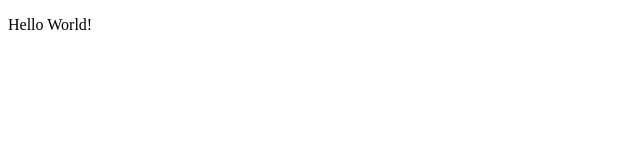
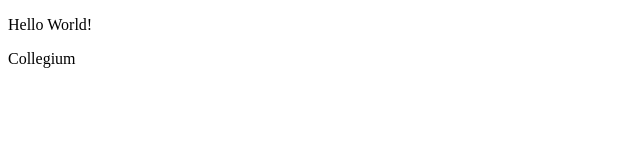
Before and after one commit to sadiqbehzad/imtihan, a React (Create React App) app: page / in a window 1280 px wide. Shown: the top 160 px of the page, without its empty margins (0-640 px from the left). Built offline with nearby package versions, Linux system fonts and the light colour scheme.

Commit message:
p1 added

```diff
--- a/src/App.js
+++ b/src/App.js
@@ -4,6 +4,7 @@ function App() {
   return (
     <div className="App">
       <p>Hello World!</p>
+      <p1>Collegium</p1>
     </div>
   );
 }
```
